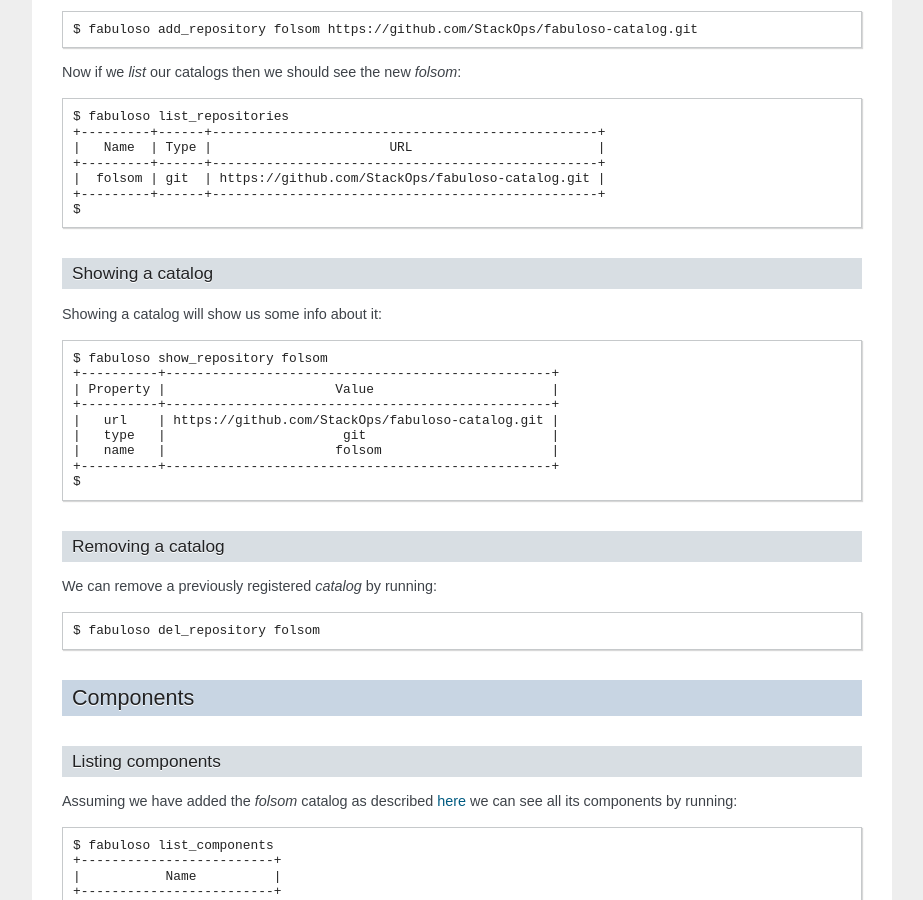
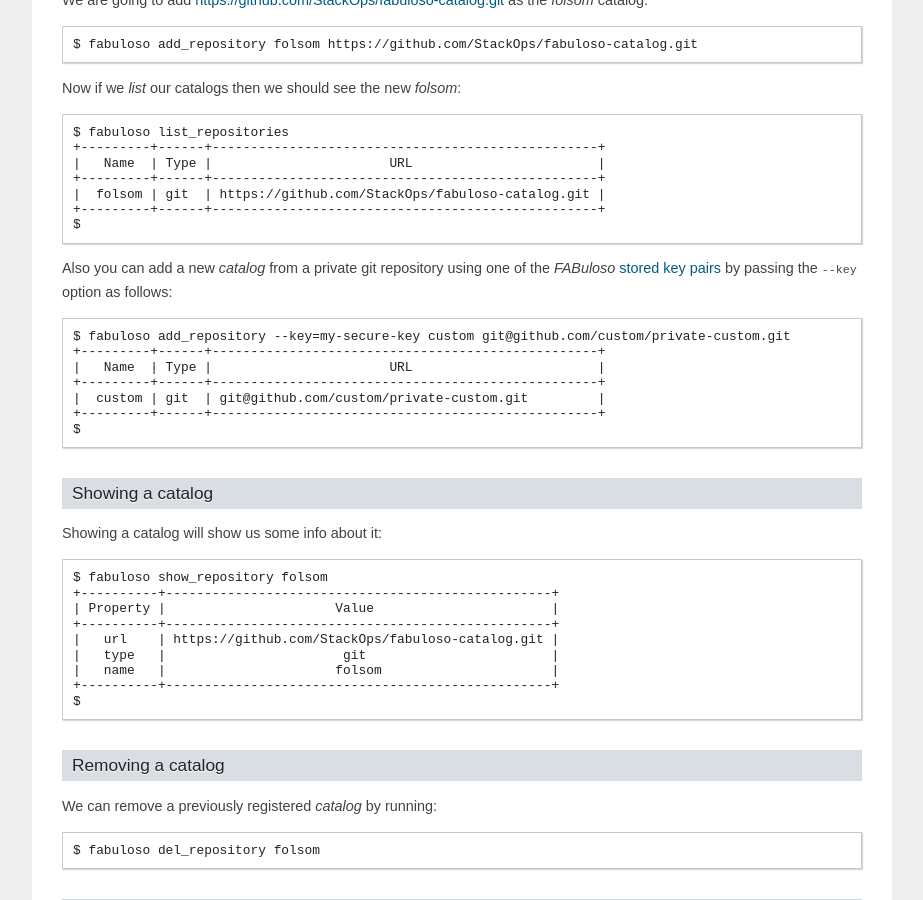
Before and after one commit to StackOps/fabuloso, a Sphinx documentation site: the page built from docs/source/cli.rst, in a window 1280 px wide and 900 px high, scrolled down 985 px. Shown: the whole window, without its empty margins (198-1121 px from the left). Built offline with Sphinx 7.4.7, drawn with Linux system fonts in a browser that asks for light colours.

Commit message:
The cli add_repository command no longer receives the key name as positional argument. Instead the --key option should be used.
Also updated docs for registering a catalog from a
private repo.

```diff
--- a/docs/source/cli.rst
+++ b/docs/source/cli.rst
@@ -13,7 +13,8 @@
     Usage:
         fabuloso [--debug] list_repositories
         fabuloso [--debug] show_repository <name>
-        fabuloso [--debug] add_repository <name> <url>
+        fabuloso [--debug] add_repository [--key=<key>]
+                                          <name> <url>
         fabuloso [--debug] del_repository <name>
         fabuloso [--debug] list_components [<name>]
         fabuloso [--debug] list_services [--environment=<name>]
@@ -63,6 +64,16 @@
     |   Name  | Type |                       URL                        |
     +---------+------+--------------------------------------------------+
     |  folsom | git  | https://github.com/StackOps/fabuloso-catalog.git |
+    +---------+------+--------------------------------------------------+
+    $
+
+Also you can add a new *catalog* from a private git repository using one of the *FABuloso* :ref:`stored key pairs <key_pairs>` by passing the ``--key`` option as follows::
+
+    $ fabuloso add_repository --key=my-secure-key custom git@github.com/custom/private-custom.git
+    +---------+------+--------------------------------------------------+
+    |   Name  | Type |                       URL                        |
+    +---------+------+--------------------------------------------------+
+    |  custom | git  | git@github.com/custom/private-custom.git         |
     +---------+------+--------------------------------------------------+
     $
 
--- a/docs/source/overview.rst
+++ b/docs/source/overview.rst
@@ -120,6 +120,8 @@
 **Environments** contain the information used by *FABuloso* to securely connect over SSH to a *target host*.
 
 
+.. _key_pairs:
+
 Key Pairs
 ---------
 
--- a/docs/source/shell.rst
+++ b/docs/source/shell.rst
@@ -59,9 +59,9 @@
     fabuloso > add_repository folsom https://github.com/StackOps/fabuloso-catalog.git
     fabuloso >
 
-.. warning::
+.. note::
 
-    If you want to register a *catalog* from a private repo (using ssh for example) you should be able to clone that repo from the machine where *FABuloso* is installed. In the future secure connections could be made using  the *FABuloso* keypairs, but currently is not supported. Instead you can forward the authentication agent when connecting over SSH to the *FABuloso* machine.
+    You can also register a new *catalog* from a private git repository by passing an optional third argument with the name of one of the *FABuloso* :ref:`key pairs <key_pairs>`.
 
 Now if we *list* our catalogs then we should see the new *folsom*::
 
```
Also changed, not shown: 1 other file.
